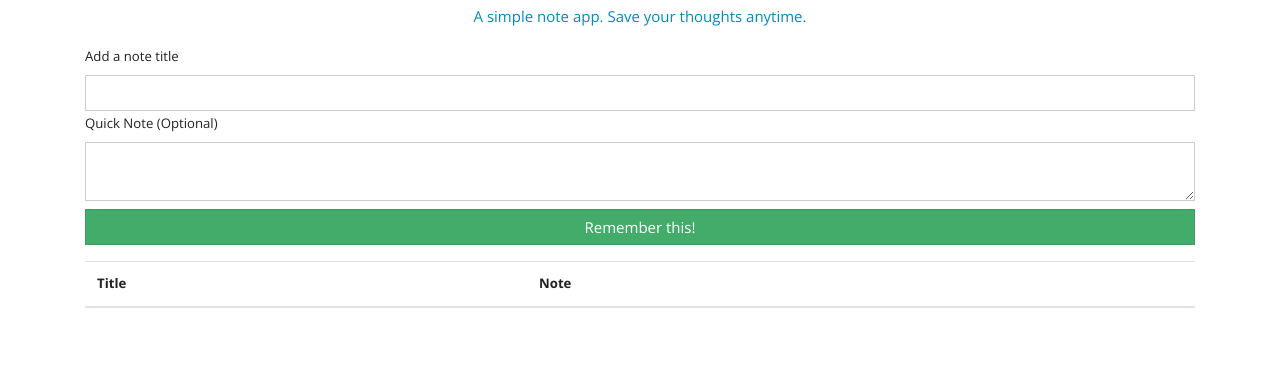
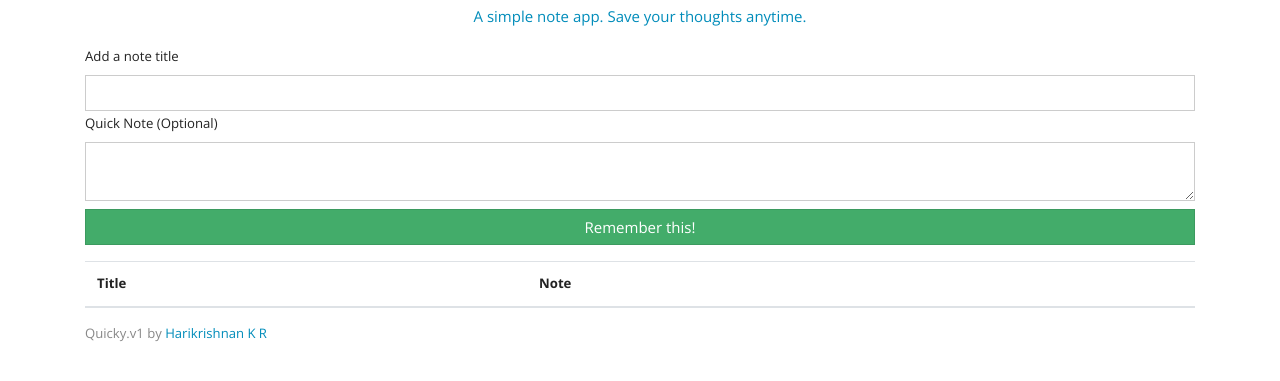
Before and after one commit to iamhrk/quicky_app, a plain HTML site: page index.html in a window 1280 px wide. Shown: the part 113-494 px from the top of the page. Drawn offline with nearby package versions, Linux system fonts and the light colour scheme.

Commit message:
footer change

```diff
--- a/index.html
+++ b/index.html
@@ -14,6 +14,7 @@
           <span class="text-danger">Quicky</span>
         </h1>
           <p class="text-primary display -1 text-center">A simple note app. Save your thoughts anytime.</p>
+          <p></p>
           <form id="note-form">
             <label for="title">Add a note title</label>
             <input type="text" name="" id="title" class="form-control">
@@ -37,7 +38,12 @@
           </table>
 
     </div>
+<footer class="footer">
+<div class="container">
+  <p class="text-muted small">Quicky.v1 by <a href="https://www.codepen.io/iamhrk">Harikrishnan K R</a></p>
+</div>
 
+</footer>
 <script type="text/javascript" src="app.js">
 
 </script>
```
